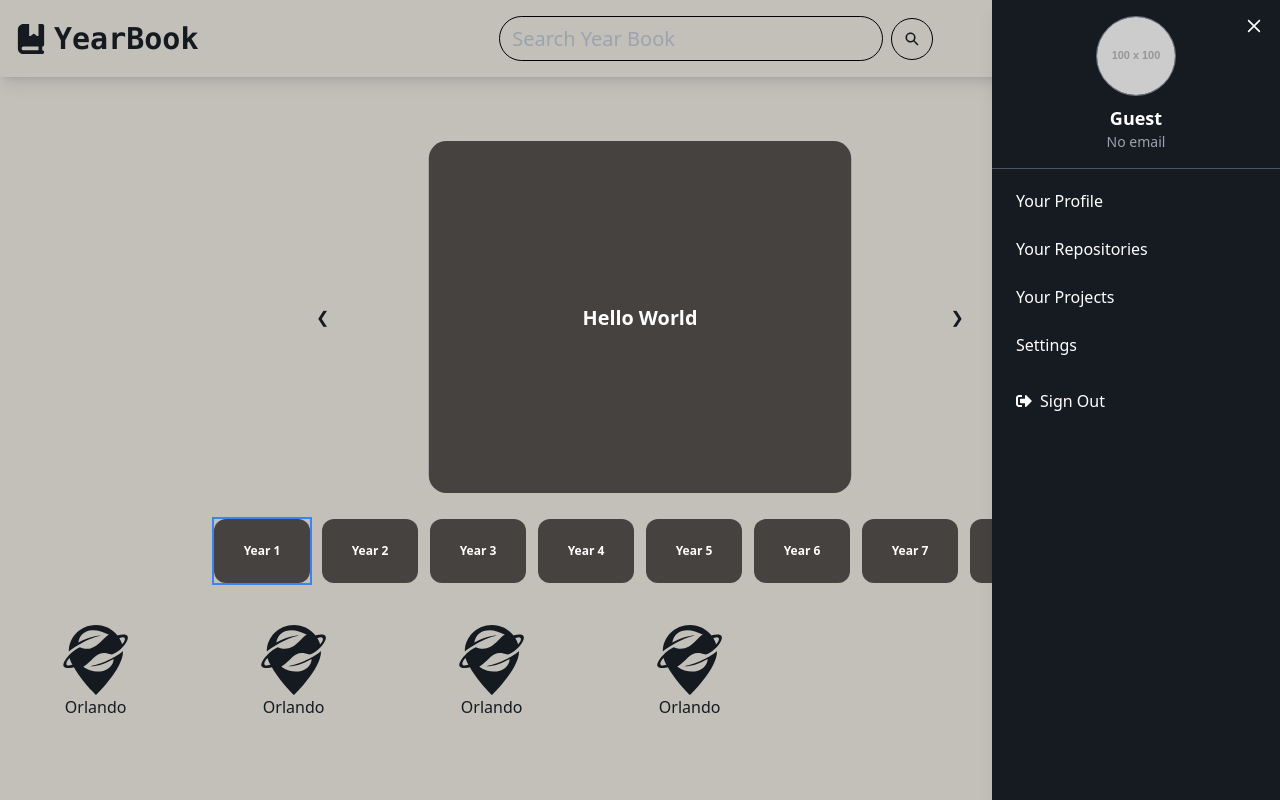
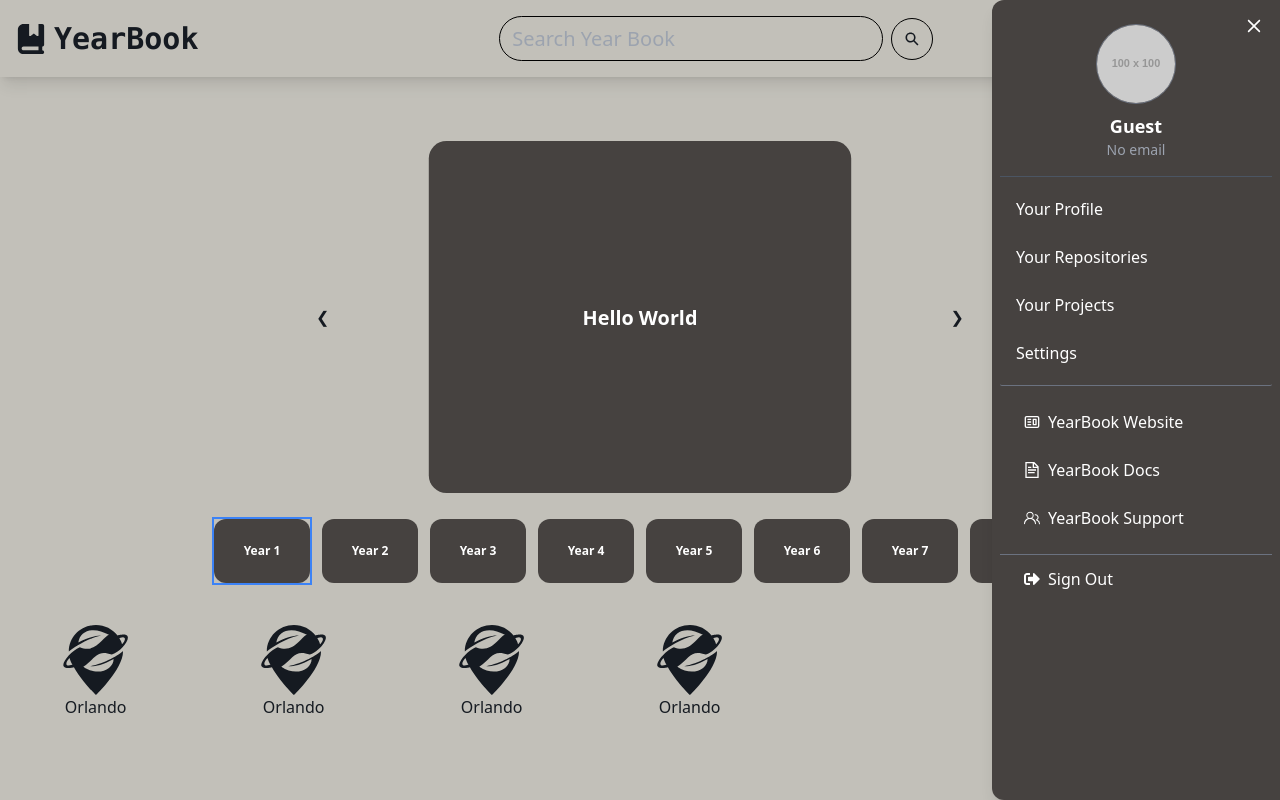
Before and after one commit to Hardelzs/year-book, a React (Vite) app: page /YearBook in a window 1280 px wide. Both pictures are taken after a click on the icon 1249 px from the left and 38 px from the top of the page. Built offline with nearby package versions, Linux system fonts and the light colour scheme; no server answers.

Commit message:
Restructuring Navigationbar

```diff
--- a/src/Components/Navigation.jsx
+++ b/src/Components/Navigation.jsx
@@ -3,6 +3,9 @@ import { useState } from "react";
 import { CgProfile, CgClose } from "react-icons/cg";
 import { FaSignOutAlt } from "react-icons/fa";
 import { useNavigate } from "react-router-dom";
+import { GrDocumentText } from "react-icons/gr";
+import { CgWebsite } from "react-icons/cg";
+import { GoPeople } from "react-icons/go";
 
 const Navigation = ({ userData }) => {
   const [isOpen, setIsOpen] = useState(false);
@@ -23,7 +26,7 @@ const Navigation = ({ userData }) => {
 
       {/* Sidebar */}
       {isOpen && (
-        <div className="fixed top-0 right-0 h-full w-72 bg-[#161b22] text-white shadow-lg z-50 transition-all duration-200">
+        <div className="fixed top-0 right-0 h-full p-2 rounded-l-xl w-72 bg-[#464240] text-white shadow-lg z-50 transition-all duration-200">
           {/* Profile Section */}
           <div className="flex flex-col items-center p-4 border-b border-gray-600">
             <img
@@ -36,24 +39,49 @@ const Navigation = ({ userData }) => {
           </div>
 
           {/* Navigation Links */}
-          <ul className="py-2">
-            <li className="px-6 py-3 hover:bg-gray-700 cursor-pointer" onClick={() => navigate("/profile")}>
+          <ul className="py-2 rounded-sm border-b border-gray-500">
+            <li className="px-4 py-3 hover:bg-gray-700 cursor-pointer" onClick={() => navigate("/profile")}>
               Your Profile
             </li>
-            <li className="px-6 py-3 hover:bg-gray-700 cursor-pointer" onClick={() => navigate("/repositories")}>
+            <li className="px-4 py-3 hover:bg-gray-700 cursor-pointer" onClick={() => navigate("/repositories")}>
               Your Repositories
             </li>
-            <li className="px-6 py-3 hover:bg-gray-700 cursor-pointer" onClick={() => navigate("/projects")}>
+            <li className="px-4 py-3 hover:bg-gray-700 cursor-pointer" onClick={() => navigate("/projects")}>
               Your Projects
             </li>
-            <li className="px-6 py-3 hover:bg-gray-700 cursor-pointer" onClick={() => navigate("/settings")}>
+            <li className="px-4 py-3 hover:bg-gray-700 cursor-pointer" onClick={() => navigate("/settings")}>
               Settings
             </li>
           </ul>
 
+
+          {/* Documentation  */}
+          <div className="border-b border-gray-500 py-3">
+          <div
+            className="px-6 py-3 mt-auto hover:bg-gray-700 flex items-center cursor-pointer"
+          >
+            <CgWebsite className="mr-2" />
+            YearBook Website
+          </div>
+          <div
+            className="px-6 py-3 mt-auto hover:bg-gray-700 flex items-center cursor-pointer"
+          >
+            <GrDocumentText className="mr-2" />
+            YearBook Docs
+          </div>
+          <div
+            className="px-6 py-3 mt-auto hover:bg-gray-700 flex items-center cursor-pointer"
+            onClick={() => navigate("buymeacoffee.com/adewaleezee")}
+          >
+            <GoPeople className="mr-2" />
+            YearBook Support
+          </div>
+          </div>
+
+
           {/* Sign Out Button */}
           <div
-            className="px-6 py-3 mt-auto hover:bg-red-600 flex items-center cursor-pointer"
+            className="px-6 py-3 mt-auto hover:bg-red-500 flex items-center cursor-pointer"
             onClick={() => navigate("/")}
           >
             <FaSignOutAlt className="mr-2" />
```
